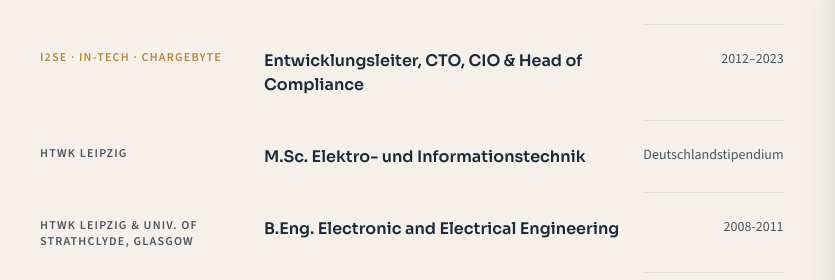
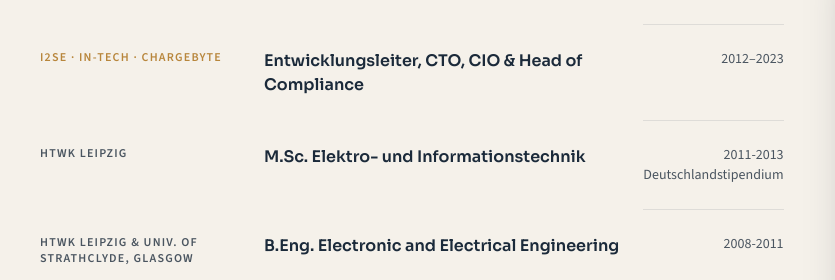
Before and after one commit to ch-aurich/christian-aurich-website, a plain HTML site: page index.html in a window 1280 px wide. Shown: the part 2960-3240 px from the top of the page, 0-835 px from the left. Drawn offline with nearby package versions, Linux system fonts and the light colour scheme.

Commit message:
Zeitraum vom Studium HTWK Master ergänzt

```diff
--- a/index.html
+++ b/index.html
@@ -334,7 +334,7 @@
         <div class="contents">
           <span class="text-xs tracking-[0.1em] uppercase font-semibold text-graphite pt-6 sm:py-6">HTWK Leipzig</span>
           <span class="font-heading font-700 pt-1 sm:pt-6 sm:py-6">M.Sc. Elektro- und Informationstechnik</span>
-          <span class="text-graphite text-sm pb-6 sm:py-6 sm:text-right border-b border-navy/10">Deutschlandstipendium</span>
+          <span class="text-graphite text-sm pb-6 sm:py-6 sm:text-right border-b border-navy/10">2011-2013<br/>Deutschlandstipendium</span>
         </div>
         <div class="contents">
           <span class="text-xs tracking-[0.1em] uppercase font-semibold text-graphite pt-6 sm:py-6">HTWK Leipzig &amp; Univ. of Strathclyde, Glasgow</span>
```
